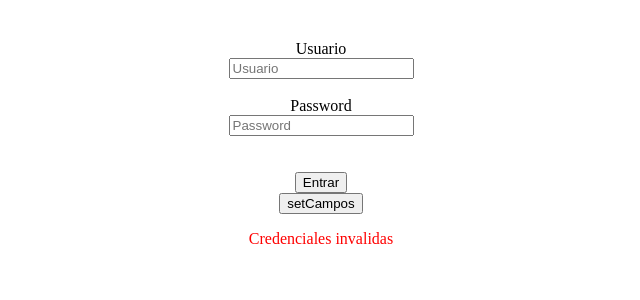
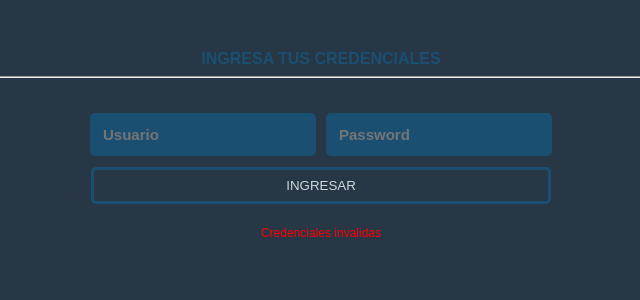
Before and after one commit to juniorfrey/curso-routes-reactv6, a React (Vite) app in the folder login/: page / in a window 1280 px wide. Shown: the top 300 px of the page, without its empty margins (319-959 px from the left). Built offline with nearby package versions, Linux system fonts and the light colour scheme.

Commit message:
Se le agrego estilos a las interfaces.

```diff
--- a/login/src/css/App.css
+++ b/login/src/css/App.css
@@ -1,8 +1,13 @@
+body {
+  background-color: #273746;
+}
+
 #root {
   max-width: 1280px;
   margin: 0 auto;
   padding: 2rem;
   text-align: center;
+
 }
 
 .logo {
@@ -10,9 +15,11 @@
   padding: 1.5em;
   will-change: filter;
 }
+
 .logo:hover {
   filter: drop-shadow(0 0 2em #646cffaa);
 }
+
 .logo.react:hover {
   filter: drop-shadow(0 0 2em #61dafbaa);
 }
@@ -21,6 +28,7 @@
   from {
     transform: rotate(0deg);
   }
+
   to {
     transform: rotate(360deg);
   }
--- a/login/src/pages/Home.jsx
+++ b/login/src/pages/Home.jsx
@@ -12,11 +12,12 @@ const Home = () => {
 
     useEffect(() => {
       var user = sessionStorage.getItem("token_key");
+      console.log(!user);
+      if (!user) {
+        window.location.href = "./";
+      }
       getProyectos();
       return () => {
-        if (!user) {
-          window.location.href = "./";
-        }
       };
     }, []);
 
@@ -57,10 +58,26 @@ const Home = () => {
     }
   return (
     <div>
-      USUARIO {sessionStorage.getItem("user")}
+      <h3 style={{ color: "#26C6DA", fontFamily: "Arial" }}>
+        USUARIO: {sessionStorage.getItem("user") ? sessionStorage.getItem("user").toUpperCase() : ''}
+      </h3>
       <br />
       <br />
-      <button onClick={cerrar}>Cerrar</button>
+      <button
+        onClick={cerrar}
+        style={{
+          backgroundColor: "transparent",
+          border: "2px solid #F44336",
+          padding: "10px 10px 10px 10px",
+          width: "150px",
+          fontFamily: "Arial",
+          color: "#F44336",
+          borderRadius: "6px",
+          cursor: "pointer",
+        }}
+      >
+        CERRAR SESSIÓN
+      </button>
       <br />
       <br />
       <ul>
@@ -70,55 +87,96 @@ const Home = () => {
             style={{
               fontFamily: "Arial",
               textAlign: "left",
-              padding: "3px",
-              backgroundColor: "#f0f0f0",
+              padding: "10px 20px 10px 20px",
+              backgroundColor: "transparent",
 
-              border: "2px solid white",
-              borderBottom: "3px solid #FF5733",
+              border: "2px solid  #26C6DA",
+              borderBottom: "6px solid #26C6DA",
               borderRadius: "4px",
               listStyle: "none",
-              marginTop:'6px'
+              marginTop: "10px",
             }}
           >
-            <b style={{ color: "red" }}>{proyecto.nombre}</b>
-            <p>{proyecto.descripcion}</p>
-            <small>PRIORIDAD: {proyecto.prioridad}</small> <br />
+            <b style={{ color: " #26C6DA" }}>{proyecto.nombre}</b>
+            <p style={{ color: " white" }}>
+              {proyecto.descripcion.toUpperCase()}
+              <small
+                style={{
+                  color: " white",
+                  fontSize: "12px",
+                  marginLeft: "10px",
+                  color: "#26C6DA",
+                }}
+              >
+                PRIORIDAD: {proyecto.prioridad}
+              </small>
+            </p>
+            <hr style={{ border: "1px solid  #26C6DA" }} />
             <button
               style={{
-                background: "silver",
-                border: "2px solid green",
-                color: "green",
+                background: "#273746",
+                border: "2px solid #26C6DA",
+                color: "#26C6DA",
                 borderRadius: "5px",
+                padding: "8px",
+                boxSizing: "border-box",
+                margin: "3px 3px 3px 3px",
+                cursor: "pointer",
               }}
               onClick={() => verTareas(proyecto.id, proyecto.nombre)}
             >
               VER TAREAS
             </button>
+            <button
+              style={{
+                background: "transparent",
+                border: "2px solid #F44336",
+                color: "#26C6DA",
+                borderRadius: "5px",
+                padding: "8px",
+                boxSizing: "border-box",
+                margin: "3px 3px 3px 3px",
+                color: "#F44336",
+                float: "right",
+                cursor: "pointer",
+              }}
+              onClick={() => verTareas(proyecto.id, proyecto.nombre)}
+            >
+              ELIMINAR
+            </button>
           </li>
         ))}
       </ul>
       <br />
-      <label>
-        Tareas de <b>{nombreProyecto}</b>
+      <label style={{ color: "#26C6DA", fontFamily: "Arial" }}>
+        TAREAS - <b>{nombreProyecto.toUpperCase()}</b>
       </label>
-      <ul>
+      <ul style={{ display: "flex" }}>
         {tareas.map((tarea) => (
           <li
             key={tarea.id}
             style={{
-              border: "2px solid silver",
+              border: "2px solid #FF5733",
               fontFamily: "Arial",
-              textAlign: "left",
+              textAlign: "center",
               padding: "6px",
               borderRadius: "3px",
-              backgroundColor: "silver",
-              borderBottom: "1px solid #FF5733",
+              backgroundColor: "transparent",
               listStyle: "none",
+              width: "200px",
+              margin: "5px 10px 5px 0px",
             }}
           >
-            {tarea.nombre} <br />
-            <small style={{ color: "#FF5733", fontWeight: "bold" }}>
-              Fecha: {moment(tarea.createdAt).format("LLLL")}
+            <p
+              style={{ fontSize: "12px", color: "#CFD8DC", textAlign: "left" }}
+            >
+              {tarea.nombre}{" "}
+            </p>
+            <hr />
+            <small
+              style={{ color: "#FF5733", fontWeight: "bold", fontSize: "11px" }}
+            >
+              Fecha: {moment(tarea.createdAt).format("LLL")}
             </small>
           </li>
         ))}
--- a/login/src/pages/Login.jsx
+++ b/login/src/pages/Login.jsx
@@ -52,47 +52,101 @@ const Login = () => {
 
   }
 
-  const setCampos = () => {
+  /* const setCampos = () => {
         setUsers({
           user: "fredys",
           password: "1234",
         });
-  }
+  } */
 
 
   return (
     <div>
-      <form onSubmit={handleSubmit}>
-        <label>Usuario</label>
-        <br />
+      <form
+        onSubmit={handleSubmit}
+        style={{
+          //border: "3px solid #F44336",
+          //backgroundColor: "#2E4053",
+          padding: "10px",
+          textAlign: "center",
+        }}
+      >
+        <label
+          style={{ color: "#1B4F72", fontFamily: "Arial", fontWeight: "bold" }}
+        >
+          INGRESA TUS CREDENCIALES
+        </label>
+        <hr />
+        <div
+          style={{
+            display: "flex",
+            justifyContent: "center",
+            marginBottom: "6px",
+            marginTop: "30px",
+          }}
+        >
           <input
             type="text"
             placeholder="Usuario"
             onChange={(e) => setUsers({ ...users, user: e.target.value })}
             value={users.user}
             name="user"
+            style={{
+              margin: "5px",
+              backgroundColor: "#1B4F72",
+              border: "3px solid #1B4F72",
+              width: "200px",
+              padding: "10px",
+              color: "#CFD8DC",
+              borderRadius: "5px",
+              fontSize: "15px",
+              fontWeight: "700",
+            }}
           />
-        <br />
-        <br />
-        <label>Password</label>
-        <br />
+
           <input
-          type="text"
+            type="password"
             placeholder="Password"
             onChange={(e) => setUsers({ ...users, password: e.target.value })}
             value={users.password}
             name="pass"
+            style={{
+              margin: "5px",
+              backgroundColor: "#1B4F72",
+              border: "3px solid #1B4F72",
+              width: "200px",
+              padding: "10px",
+              color: "#CFD8DC",
+              borderRadius: "5px",
+              fontSize: "15px",
+              fontWeight: "700",
+            }}
           />
-        <br />
-        <br />
-        <br />
-        <button>Entrar</button>
+        </div>
+
+        <button
+          style={{
+            backgroundColor: "transparent",
+            border: "3px solid #1B4F72",
+            color: "#CFD8DC",
+            padding: "8px",
+            width: "460px",
+            borderRadius: "5px",
+            cursor: "pointer",
+          }}
+        >
+          INGRESAR
+        </button>
       </form>
-      <button onClick={setCampos}>setCampos</button>
+      {/* <button onClick={setCampos} style={{backgroundColor:'transparent', border:'3px solid #1B4F72'}}>setCampos</button> */}
       {!mensaje ? (
-        <p style={{ color: "red" }}>Credenciales invalidas</p>
+        <p style={{ color: "red", fontFamily: "Arial", fontSize: "12px" }}>
+          Credenciales invalidas
+        </p>
       ) : (
-        <p style={{ color: "blue" }}>Credenciales correctas</p>
+        <p style={{ color: "#4CAF50", fontFamily: "Arial", fontSize: "12px" }}>
+          Credenciales correctas
+        </p>
       )}
     </div>
   );
```
Lines whose indentation alone changed are shown as unchanged.
